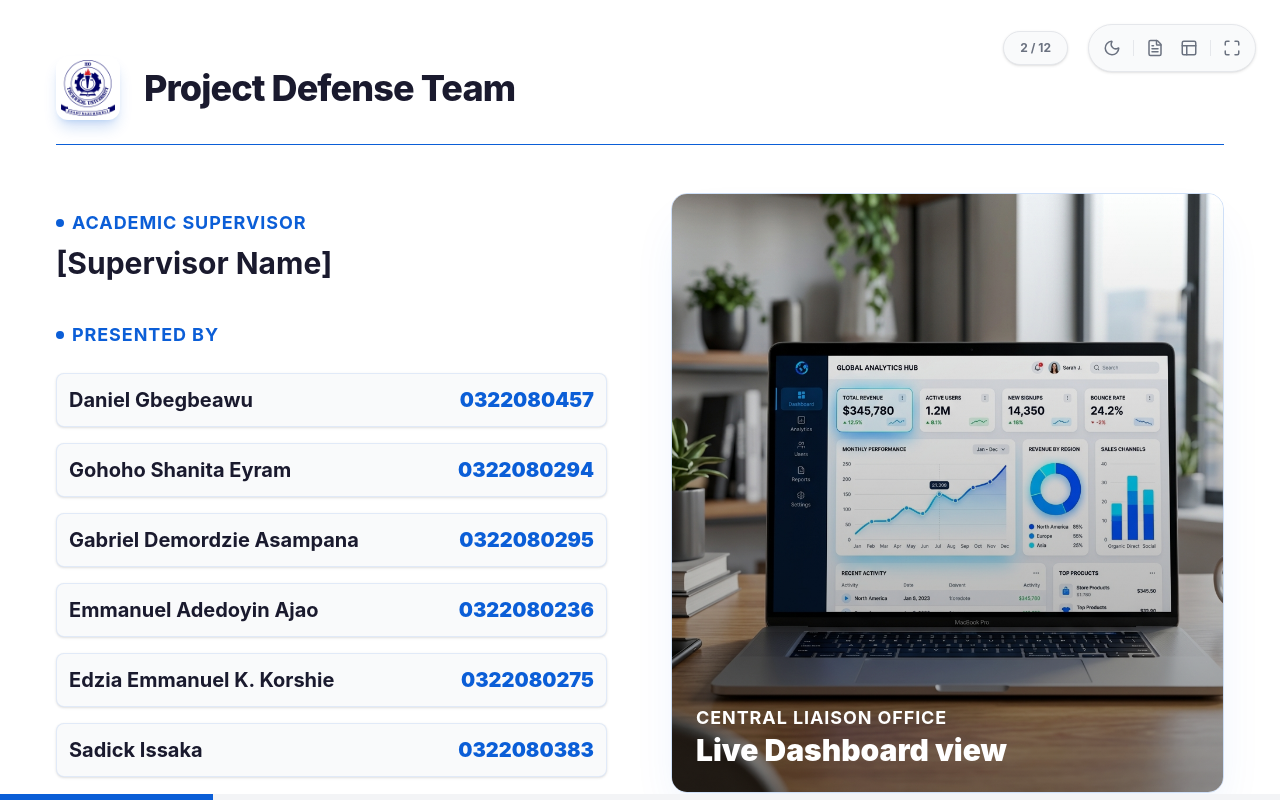
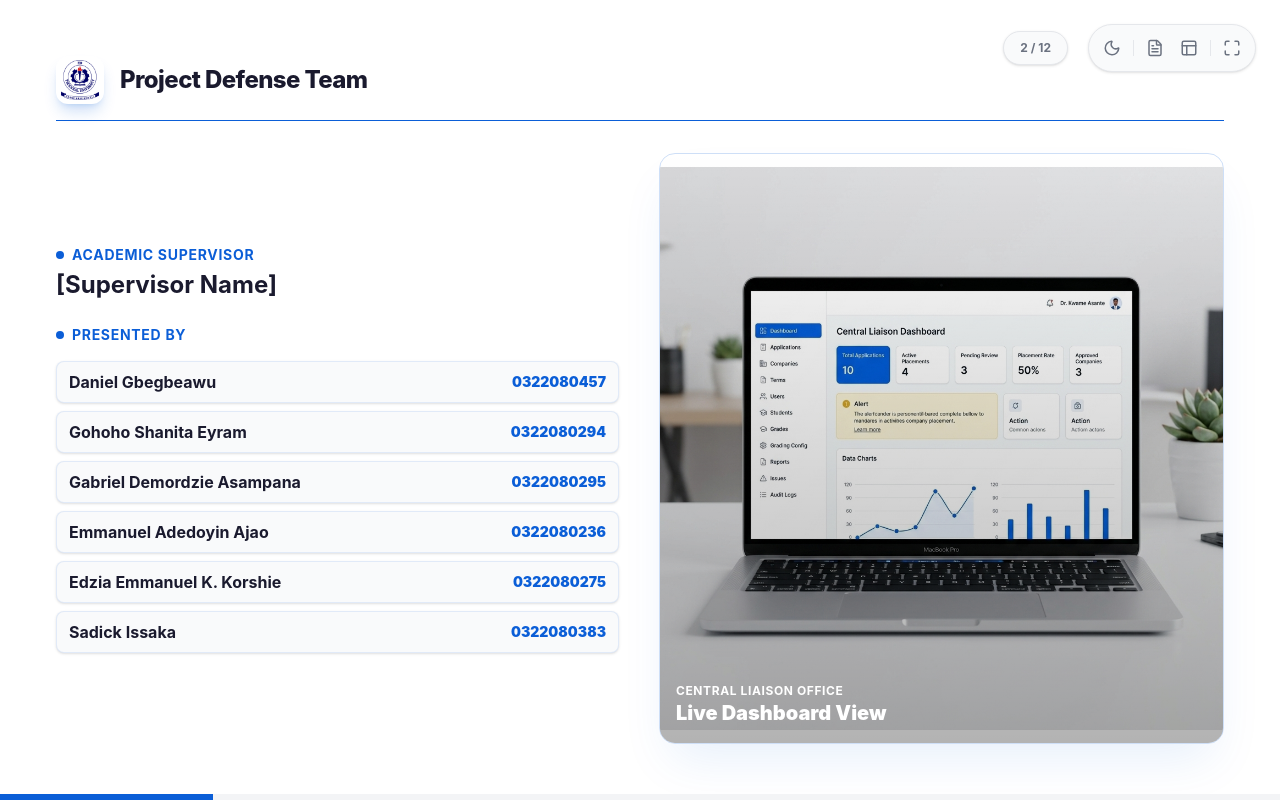
Before and after one commit to khatayondev/Project-Defence-Slides, a Next.js app: page / in a window 1280 px wide. Both pictures are taken after a click on the element 1216 px from the left and 400 px from the top of the page. Built offline with nearby package versions, Linux system fonts and the light colour scheme.

Commit message:
Update: new CLO dashboard laptop mockup, scale down Slide 2 for viewport fit

```diff
--- a/src/components/slides/Slide2.tsx
+++ b/src/components/slides/Slide2.tsx
@@ -24,67 +24,67 @@ export default function Slide2() {
       animate="show"
       className="slide-container justify-start items-start"
     >
-      <motion.div variants={item} className="w-full flex items-center gap-6 mb-12 border-b border-primary pb-6">
-        <div className="w-16 h-16 bg-white rounded-xl flex items-center justify-center shadow-lg shadow-primary/20 relative overflow-hidden">
+      <motion.div variants={item} className="w-full flex items-center gap-4 mb-8 border-b border-primary pb-4">
+        <div className="w-12 h-12 bg-white rounded-xl flex items-center justify-center shadow-lg shadow-primary/20 relative overflow-hidden">
           <Image src="/htu-logo.png" alt="HTU Logo" fill className="object-contain p-1" />
         </div>
         <div>
-          <h2 className="text-4xl font-extrabold text-fg tracking-tight">Project Defense Team</h2>
+          <h2 className="text-2xl font-extrabold text-fg tracking-tight">Project Defense Team</h2>
         </div>
       </motion.div>
 
-      <div className="flex flex-col md:flex-row gap-16 w-full h-full items-center">
+      <div className="flex flex-col md:flex-row gap-10 w-full h-full items-center">
 
         {/* Left Side: Names */}
-        <motion.div variants={item} className="flex-1 flex flex-col gap-10">
+        <motion.div variants={item} className="flex-1 flex flex-col gap-6">
           <div>
-            <p className="text-primary text-lg uppercase tracking-wider mb-2 font-bold flex items-center gap-2">
+            <p className="text-primary text-sm uppercase tracking-wider mb-1 font-bold flex items-center gap-2">
               <span className="w-2 h-2 rounded-full bg-primary" />
               Academic Supervisor
             </p>
-            <p className="font-bold text-fg text-3xl">[Supervisor Name]</p>
+            <p className="font-bold text-fg text-2xl">[Supervisor Name]</p>
           </div>
 
           <div>
-            <p className="text-primary text-lg uppercase tracking-wider mb-6 font-bold flex items-center gap-2">
+            <p className="text-primary text-sm uppercase tracking-wider mb-4 font-bold flex items-center gap-2">
               <span className="w-2 h-2 rounded-full bg-primary" />
               Presented By
             </p>
-            <div className="grid grid-cols-1 gap-y-4 text-xl">
-              <p className="font-bold text-fg flex justify-between items-center bg-card p-3 rounded-lg border border-primary/10 shadow-sm hover:scale-[1.02] transition-transform">
-                <span>Daniel Gbegbeawu</span> <span className="text-primary font-black">0322080457</span>
+            <div className="grid grid-cols-1 gap-y-2 text-base">
+              <p className="font-bold text-fg flex justify-between items-center bg-card px-3 py-2 rounded-lg border border-primary/10 shadow-sm hover:scale-[1.02] transition-transform">
+                <span>Daniel Gbegbeawu</span> <span className="text-primary font-black text-sm">0322080457</span>
               </p>
-              <p className="font-bold text-fg flex justify-between items-center bg-card p-3 rounded-lg border border-primary/10 shadow-sm hover:scale-[1.02] transition-transform">
-                <span>Gohoho Shanita Eyram</span> <span className="text-primary font-black">0322080294</span>
+              <p className="font-bold text-fg flex justify-between items-center bg-card px-3 py-2 rounded-lg border border-primary/10 shadow-sm hover:scale-[1.02] transition-transform">
+                <span>Gohoho Shanita Eyram</span> <span className="text-primary font-black text-sm">0322080294</span>
               </p>
-              <p className="font-bold text-fg flex justify-between items-center bg-card p-3 rounded-lg border border-primary/10 shadow-sm hover:scale-[1.02] transition-transform">
-                <span>Gabriel Demordzie Asampana</span> <span className="text-primary font-black">0322080295</span>
+              <p className="font-bold text-fg flex justify-between items-center bg-card px-3 py-2 rounded-lg border border-primary/10 shadow-sm hover:scale-[1.02] transition-transform">
+                <span>Gabriel Demordzie Asampana</span> <span className="text-primary font-black text-sm">0322080295</span>
               </p>
-              <p className="font-bold text-fg flex justify-between items-center bg-card p-3 rounded-lg border border-primary/10 shadow-sm hover:scale-[1.02] transition-transform">
-                <span>Emmanuel Adedoyin Ajao</span> <span className="text-primary font-black">0322080236</span>
+              <p className="font-bold text-fg flex justify-between items-center bg-card px-3 py-2 rounded-lg border border-primary/10 shadow-sm hover:scale-[1.02] transition-transform">
+                <span>Emmanuel Adedoyin Ajao</span> <span className="text-primary font-black text-sm">0322080236</span>
               </p>
-              <p className="font-bold text-fg flex justify-between items-center bg-card p-3 rounded-lg border border-primary/10 shadow-sm hover:scale-[1.02] transition-transform">
-                <span>Edzia Emmanuel K. Korshie</span> <span className="text-primary font-black">0322080275</span>
+              <p className="font-bold text-fg flex justify-between items-center bg-card px-3 py-2 rounded-lg border border-primary/10 shadow-sm hover:scale-[1.02] transition-transform">
+                <span>Edzia Emmanuel K. Korshie</span> <span className="text-primary font-black text-sm">0322080275</span>
               </p>
-              <p className="font-bold text-fg flex justify-between items-center bg-card p-3 rounded-lg border border-primary/10 shadow-sm hover:scale-[1.02] transition-transform">
-                <span>Sadick Issaka</span> <span className="text-primary font-black">0322080383</span>
+              <p className="font-bold text-fg flex justify-between items-center bg-card px-3 py-2 rounded-lg border border-primary/10 shadow-sm hover:scale-[1.02] transition-transform">
+                <span>Sadick Issaka</span> <span className="text-primary font-black text-sm">0322080383</span>
               </p>
             </div>
           </div>
         </motion.div>
 
-        {/* Right Side: Image */}
-        <motion.div variants={item} className="flex-1 w-full h-[600px] relative rounded-2xl overflow-hidden border border-primary/20 shadow-2xl shadow-primary/10">
+        {/* Right Side: Dashboard on Laptop */}
+        <motion.div variants={item} className="flex-1 w-full h-full relative rounded-2xl overflow-hidden border border-primary/20 shadow-2xl shadow-primary/10">
           <Image
             src="/clo_dashboard_mockup.png"
-            alt="CLO Dashboard Mockup"
+            alt="CLO Dashboard on Laptop"
             fill
-            className="object-cover object-left"
+            className="object-contain"
           />
-          <div className="absolute inset-0 bg-gradient-to-t from-black/40 to-transparent" />
-          <div className="absolute bottom-6 left-6 text-white">
-            <p className="font-bold text-lg tracking-wider uppercase text-primary-fg">Central Liaison Office</p>
-            <p className="text-3xl font-black">Live Dashboard view</p>
+          <div className="absolute inset-0 bg-gradient-to-t from-black/30 to-transparent" />
+          <div className="absolute bottom-4 left-4 text-white">
+            <p className="font-bold text-xs tracking-wider uppercase text-primary-fg">Central Liaison Office</p>
+            <p className="text-xl font-black">Live Dashboard View</p>
           </div>
         </motion.div>
 
```
Also changed, not shown: public/clo_dashboard_mockup.png.
